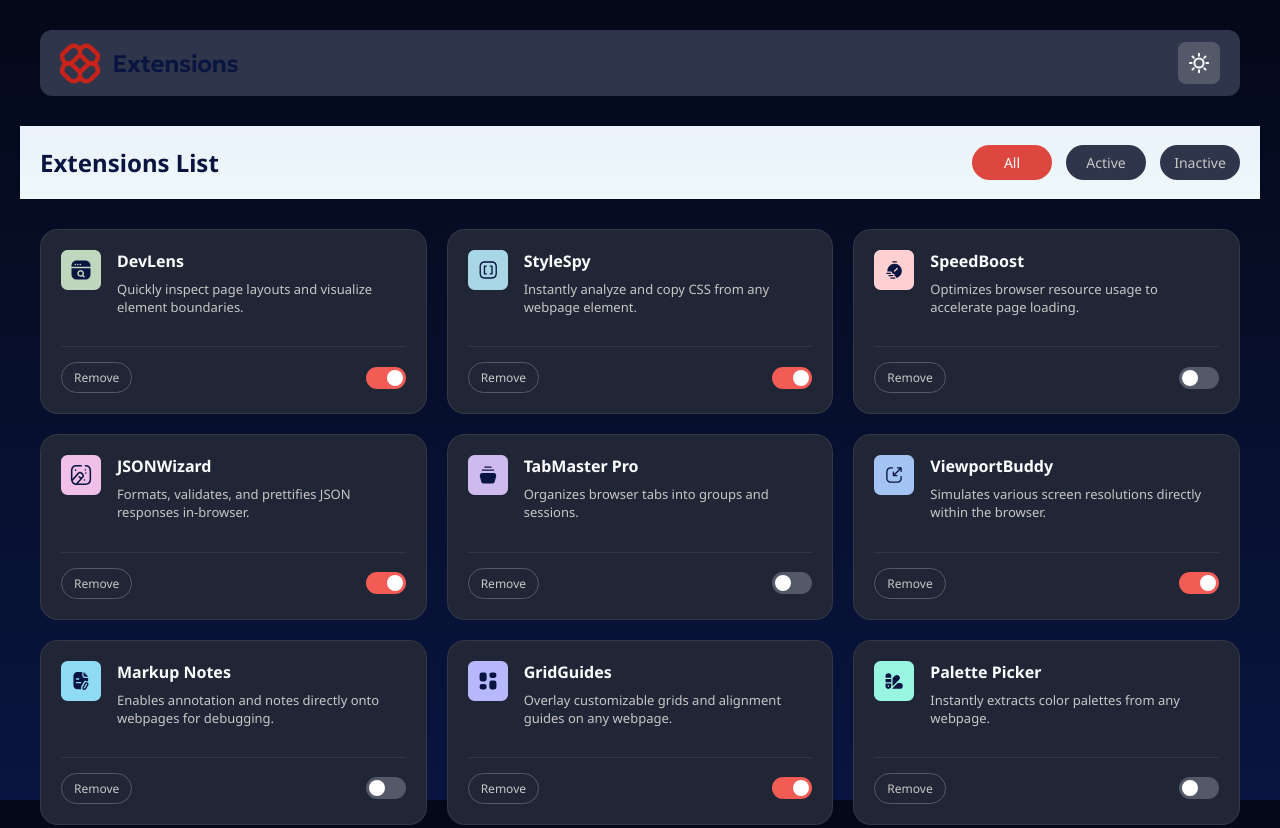
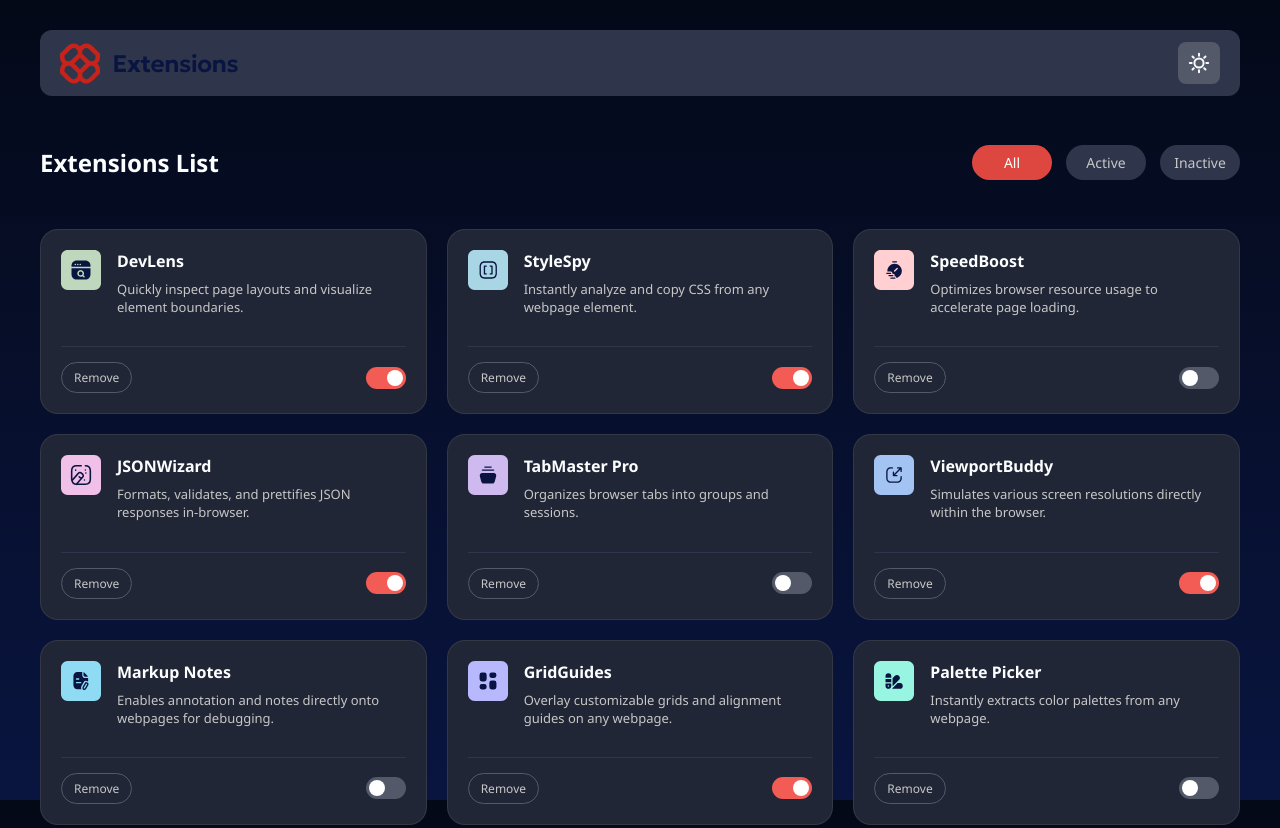
Before and after one commit to zainijaz166/browser-extensions-manager-ui-main, a plain HTML site: page index.html in a window 1280 px wide. Shown: the top 828 px of the page. Drawn offline with Linux system fonts and the light colour scheme.

Commit message:
initial commit

```diff
--- a/style.css
+++ b/style.css
@@ -68,7 +68,7 @@ header {
 
 /* --- Heading / Filter Part --- */
 .extensions-list {
-  color: var(--Neutral-100);
+  color: var(--Neutral-0);
   display: flex;
   justify-content: center;
   margin-bottom: 30px;
@@ -276,11 +276,14 @@ input:checked + .slider:before {
 }
 
 /* Light Mode Variables override */
-body.light-mode ,.extensions-list{
+body.light-mode {
     background-image: var(--Light-Gradient);
     color: var(--Neutral-900);
 }
 
+body.light-mode .extensions-list {
+    color: var(--Neutral-900);
+}
 body.light-mode .container {
     background-color: white;
     color: var(--Neutral-900);
```
